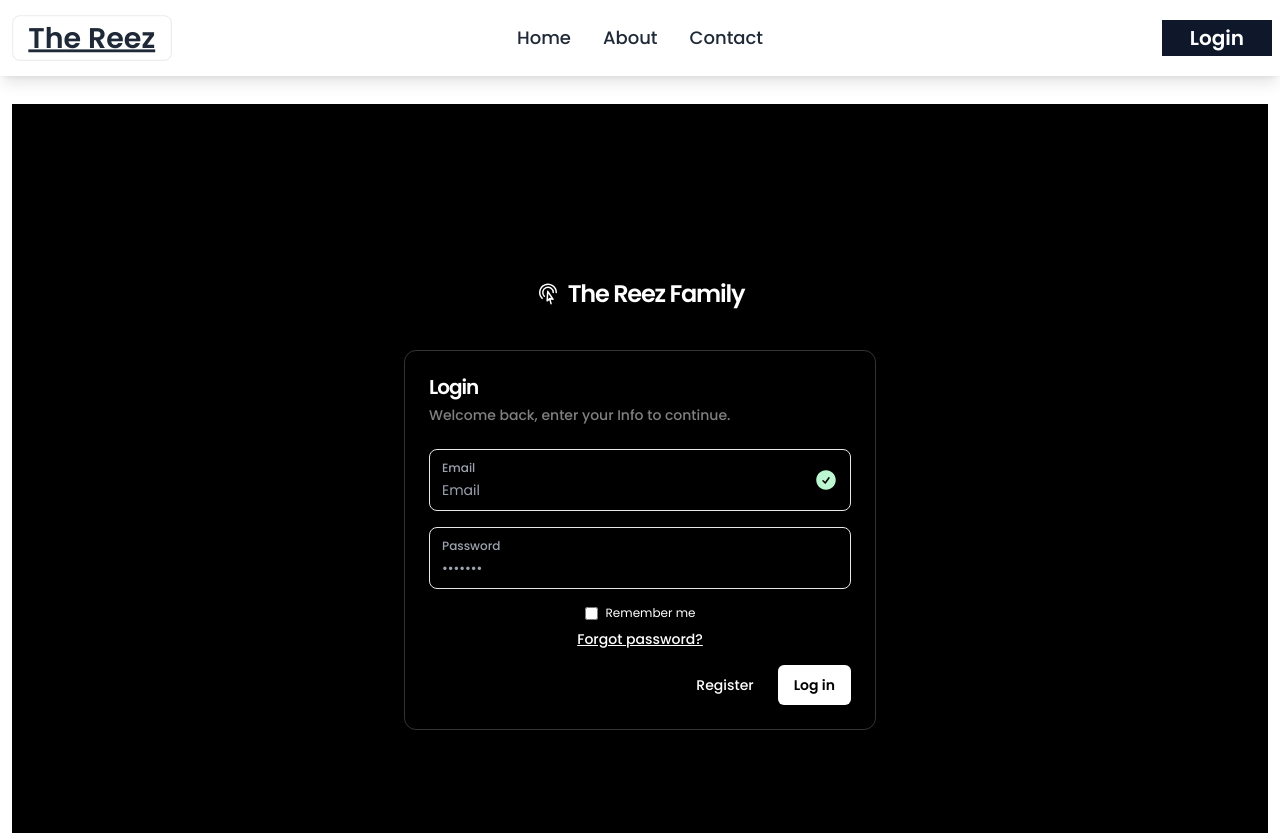
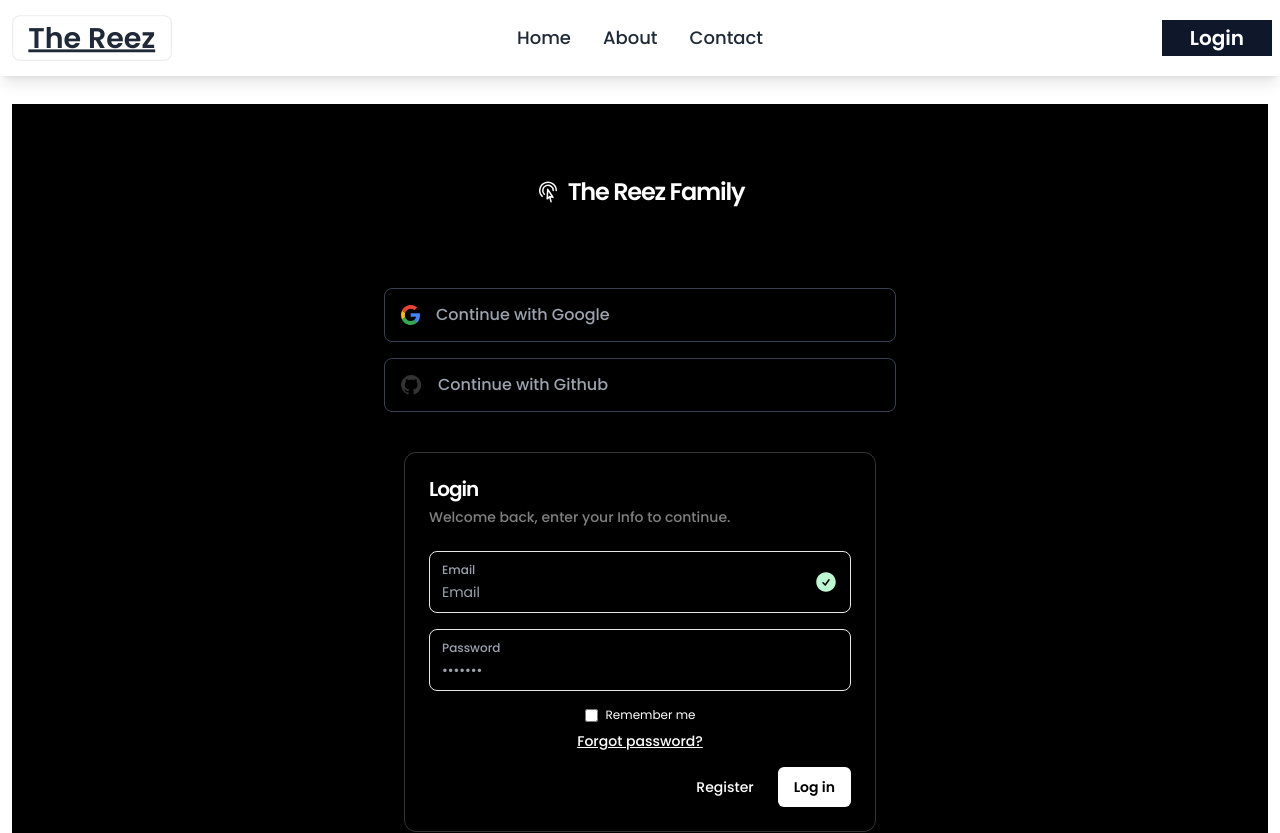
Before and after one commit to Ridwan4D/Real-State-Hotel-Service, a React (Vite) app: page /login in a window 1280 px wide. Shown: the top 833 px of the page. Built offline with nearby package versions, Linux system fonts and the light colour scheme; no server answers; what tailwindcss-animatecss would draw is missing.

Commit message:
login page and logout btn updated

```diff
--- a/src/components/Nav.jsx
+++ b/src/components/Nav.jsx
@@ -62,7 +62,7 @@ const Nav = () => {
                   onClick={handleLogOut}
                   className="px-7 py-1 text-white text-sm font-semibold hover:bg-gray-600 hover:text-black active:scale-95 rounded-none bg-slate-900"
                 >
-                  Sing out
+                  Logout
                 </button>
               </div>
             )}
@@ -112,7 +112,7 @@ const Nav = () => {
                   onClick={handleLogOut}
                   className="px-7 py-1 text-white text-xl font-semibold hover:bg-gray-600 hover:text-black active:scale-95 rounded-none bg-slate-900"
                 >
-                  Sing out
+                  Logout
                 </button>
               </div>
             </div>
--- a/src/pages/Login.jsx
+++ b/src/pages/Login.jsx
@@ -1,13 +1,44 @@
 import { useContext, useState } from "react";
 import { AuthContext } from "../provider/AuthProvider";
 import { Link, useLocation, useNavigate } from "react-router-dom";
+import { ToastContainer, toast } from "react-toastify";
 import { Helmet } from "react-helmet";
 const Login = () => {
-  const { signIn } = useContext(AuthContext);
+  const { signIn, createUserWithGoogle, createUserWithGithub } =
+    useContext(AuthContext);
   const location = useLocation();
   const navigate = useNavigate();
   const [success, setSuccess] = useState("");
   const [loginError, setLoginError] = useState("");
+
+  const handleGoogleRegister = () => {
+    createUserWithGoogle()
+      .then((result) => {
+        console.log(result);
+        toast("Registered");
+        // navigate after register
+        navigate(location?.state ? location.state : "/");
+      })
+      .catch((error) => {
+        console.log(error.message);
+        setLoginError(error.message);
+      });
+  };
+
+  // github register
+  const handleGithubRegister = () => {
+    createUserWithGithub()
+      .then((result) => {
+        console.log(result);
+        toast("Registered");
+        // navigate after register
+        navigate(location?.state ? location.state : "/");
+      })
+      .catch((error) => {
+        console.log(error.message);
+        setLoginError(error.message);
+      });
+  };
 
   const handleLogin = (e) => {
     e.preventDefault();
@@ -24,7 +55,7 @@ const Login = () => {
         console.log(result.user.email);
         setSuccess("Logged in");
         // navigate after login
-        navigate(location?.state ? location.state : '/')
+        navigate(location?.state ? location.state : "/");
       })
       .catch((error) => {
         console.log(error.message);
@@ -39,6 +70,7 @@ const Login = () => {
         <title>Login- The Reez Family</title>
         <link rel="canonical" href="http://mysite.com/example" />
       </Helmet>
+
       <div className="bg-black text-white flex min-h-screen flex-col items-center pt-16 sm:justify-center sm:pt-0">
         <a href="#">
           <div className="text-foreground font-semibold text-2xl tracking-tighter mx-auto flex items-center gap-2">
@@ -62,10 +94,65 @@ const Login = () => {
           </div>
         </a>
         <div className="relative mt-12 w-full max-w-lg sm:mt-10">
-          {/* <div
-            className="relative -mb-px h-px w-full bg-gradient-to-r from-transparent via-sky-300 to-transparent"
-            bis_skin_checked="1"
-          ></div> */}
+        <div className="mb-10">
+        <button
+          onClick={handleGoogleRegister}
+          aria-label="Continue with google"
+          role="button"
+          className="focus:outline-none focus:ring-2 focus:ring-offset-1 focus:ring-gray-700 py-3.5 px-4 border rounded-lg border-gray-700 flex items-center w-full mt-10"
+        >
+          <svg
+            width="19"
+            height="20"
+            viewBox="0 0 19 20"
+            fill="none"
+            xmlns="http://www.w3.org/2000/svg"
+          >
+            <path
+              d="M18.9892 10.1871C18.9892 9.36767 18.9246 8.76973 18.7847 8.14966H9.68848V11.848H15.0277C14.9201 12.767 14.3388 14.1512 13.047 15.0812L13.0289 15.205L15.905 17.4969L16.1042 17.5173C17.9342 15.7789 18.9892 13.221 18.9892 10.1871Z"
+              fill="#4285F4"
+            />
+            <path
+              d="M9.68813 19.9314C12.3039 19.9314 14.4999 19.0455 16.1039 17.5174L13.0467 15.0813C12.2286 15.6682 11.1306 16.0779 9.68813 16.0779C7.12612 16.0779 4.95165 14.3395 4.17651 11.9366L4.06289 11.9465L1.07231 14.3273L1.0332 14.4391C2.62638 17.6946 5.89889 19.9314 9.68813 19.9314Z"
+              fill="#34A853"
+            />
+            <path
+              d="M4.17667 11.9366C3.97215 11.3165 3.85378 10.6521 3.85378 9.96562C3.85378 9.27905 3.97215 8.6147 4.16591 7.99463L4.1605 7.86257L1.13246 5.44363L1.03339 5.49211C0.37677 6.84302 0 8.36005 0 9.96562C0 11.5712 0.37677 13.0881 1.03339 14.4391L4.17667 11.9366Z"
+              fill="#FBBC05"
+            />
+            <path
+              d="M9.68807 3.85336C11.5073 3.85336 12.7344 4.66168 13.4342 5.33718L16.1684 2.59107C14.4892 0.985496 12.3039 0 9.68807 0C5.89885 0 2.62637 2.23672 1.0332 5.49214L4.16573 7.99466C4.95162 5.59183 7.12608 3.85336 9.68807 3.85336Z"
+              fill="#EB4335"
+            />
+          </svg>
+          <p className="text-base font-medium ml-4 text-gray-400">
+            Continue with Google
+          </p>
+        </button>
+        <button
+          onClick={handleGithubRegister}
+          aria-label="Continue with github"
+          role="button"
+          className="focus:outline-none  focus:ring-2 focus:ring-offset-1 focus:ring-gray-700 py-3.5 px-4 border rounded-lg border-gray-700 flex items-center w-full mt-4"
+        >
+          <svg
+            width="21"
+            height="20"
+            viewBox="0 0 21 20"
+            fill="none"
+            xmlns="http://www.w3.org/2000/svg"
+          >
+            <path
+              d="M10.1543 0C4.6293 0 0.154298 4.475 0.154298 10C0.153164 12.0993 0.813112 14.1456 2.04051 15.8487C3.26792 17.5517 5.00044 18.8251 6.9923 19.488C7.4923 19.575 7.6793 19.275 7.6793 19.012C7.6793 18.775 7.6663 17.988 7.6663 17.15C5.1543 17.613 4.5043 16.538 4.3043 15.975C4.1913 15.687 3.7043 14.8 3.2793 14.562C2.9293 14.375 2.4293 13.912 3.2663 13.9C4.0543 13.887 4.6163 14.625 4.8043 14.925C5.7043 16.437 7.1423 16.012 7.7163 15.75C7.8043 15.1 8.0663 14.663 8.3543 14.413C6.1293 14.163 3.8043 13.3 3.8043 9.475C3.8043 8.387 4.1913 7.488 4.8293 6.787C4.7293 6.537 4.3793 5.512 4.9293 4.137C4.9293 4.137 5.7663 3.875 7.6793 5.163C8.49336 4.93706 9.33447 4.82334 10.1793 4.825C11.0293 4.825 11.8793 4.937 12.6793 5.162C14.5913 3.862 15.4293 4.138 15.4293 4.138C15.9793 5.513 15.6293 6.538 15.5293 6.788C16.1663 7.488 16.5543 8.375 16.5543 9.475C16.5543 13.313 14.2173 14.163 11.9923 14.413C12.3543 14.725 12.6673 15.325 12.6673 16.263C12.6673 17.6 12.6543 18.675 12.6543 19.013C12.6543 19.275 12.8423 19.587 13.3423 19.487C15.3273 18.8168 17.0522 17.541 18.2742 15.8392C19.4962 14.1373 20.1537 12.0951 20.1543 10C20.1543 4.475 15.6793 0 10.1543 0Z"
+              fill="#333333"
+            />
+          </svg>
+
+          <p className="text-base font-medium ml-4 text-gray-400">
+            Continue with Github
+          </p>
+        </button>
+      </div>
           <div className="mx-5 border dark:border-b-white/50 dark:border-t-white/50 border-b-white/20 sm:border-t-white/20 shadow-[20px_0_20px_20px] shadow-slate-500/10 dark:shadow-white/20 rounded-lg border-white/20 border-l-white/20 border-r-white/20 sm:shadow-sm lg:rounded-xl lg:shadow-none">
             <div className="flex flex-col p-6">
               <h3 className="text-xl font-semibold leading-6 tracking-tighter">
@@ -164,6 +251,7 @@ const Login = () => {
                 </div>
               </form>
             </div>
+            <ToastContainer />
           </div>
         </div>
       </div>
```
